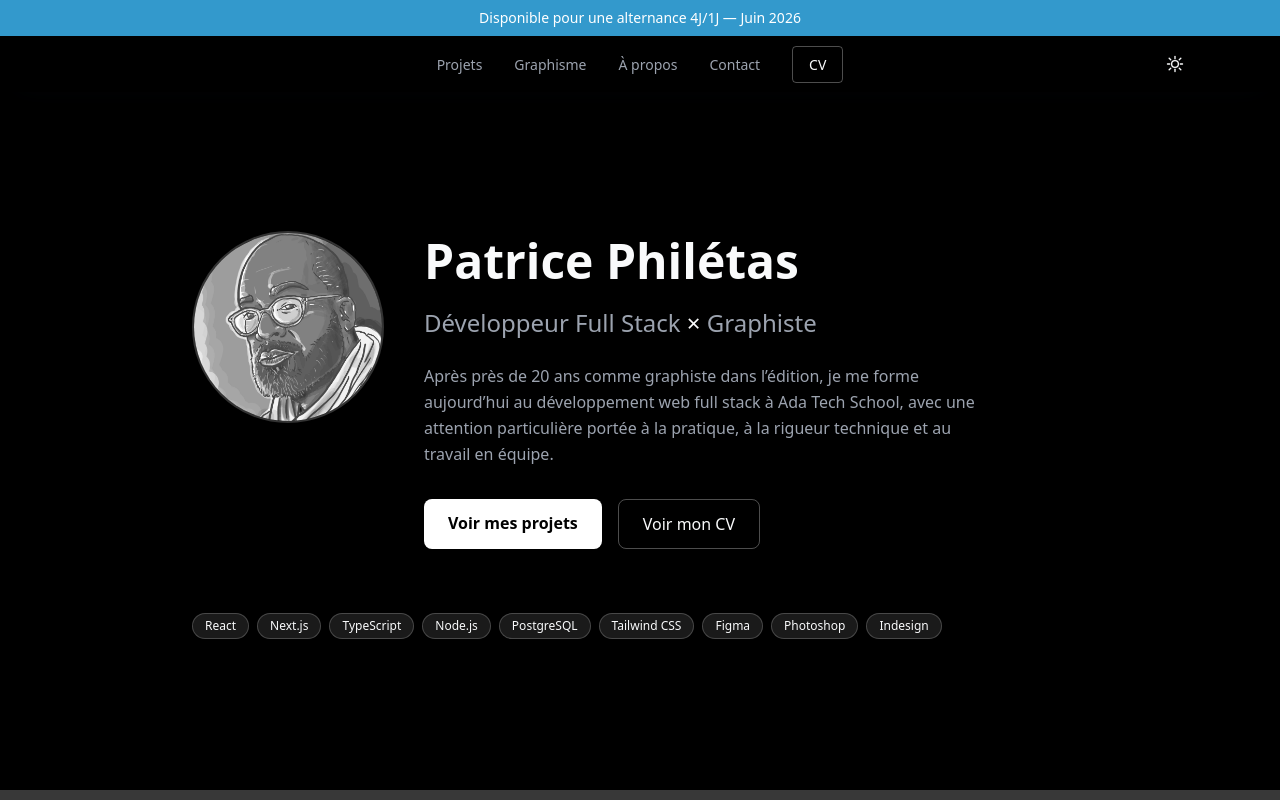
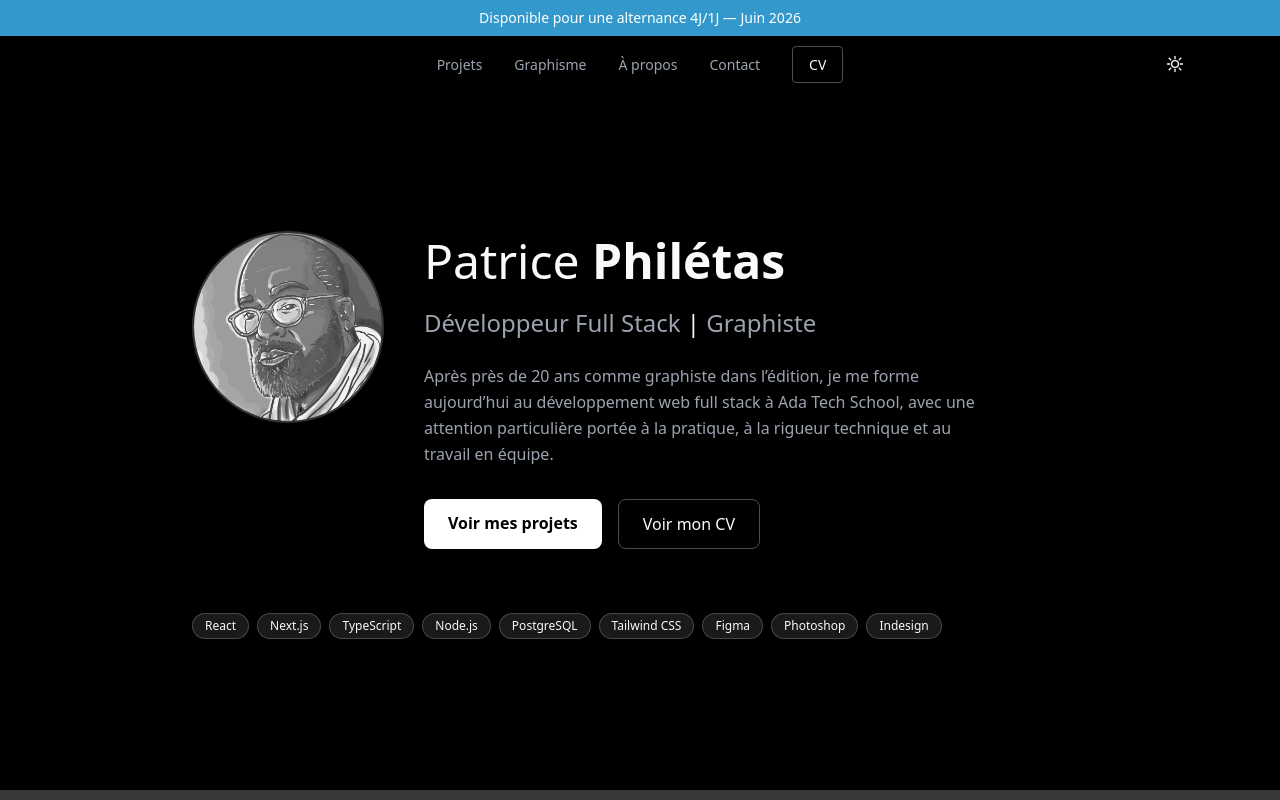
Before and after one commit to patphiletas/Portfolio, a Next.js app: page / in a window 1280 px wide. Shown: the top 800 px of the page. Built offline with nearby package versions, Linux system fonts and the light colour scheme.

Commit message:
texte nom

```diff
--- a/app/components/Hero.tsx
+++ b/app/components/Hero.tsx
@@ -17,11 +17,11 @@ export default function Hero() {
 
           <div>
             <h1 className="theme-text text-3xl md:text-5xl font-bold mb-4 leading-tight">
-              Patrice Philétas
+              <span className="font-light">Patrice</span> Philétas
             </h1>
 
             <h2 className="theme-text-muted text-xl md:text-2xl mb-6">
-              Développeur Full Stack <span className="theme-text">×</span> Graphiste
+              Développeur Full Stack <span className="theme-text">|</span> Graphiste
             </h2>
 
             <p className="theme-text-muted max-w-xl mb-8 leading-relaxed">
```
